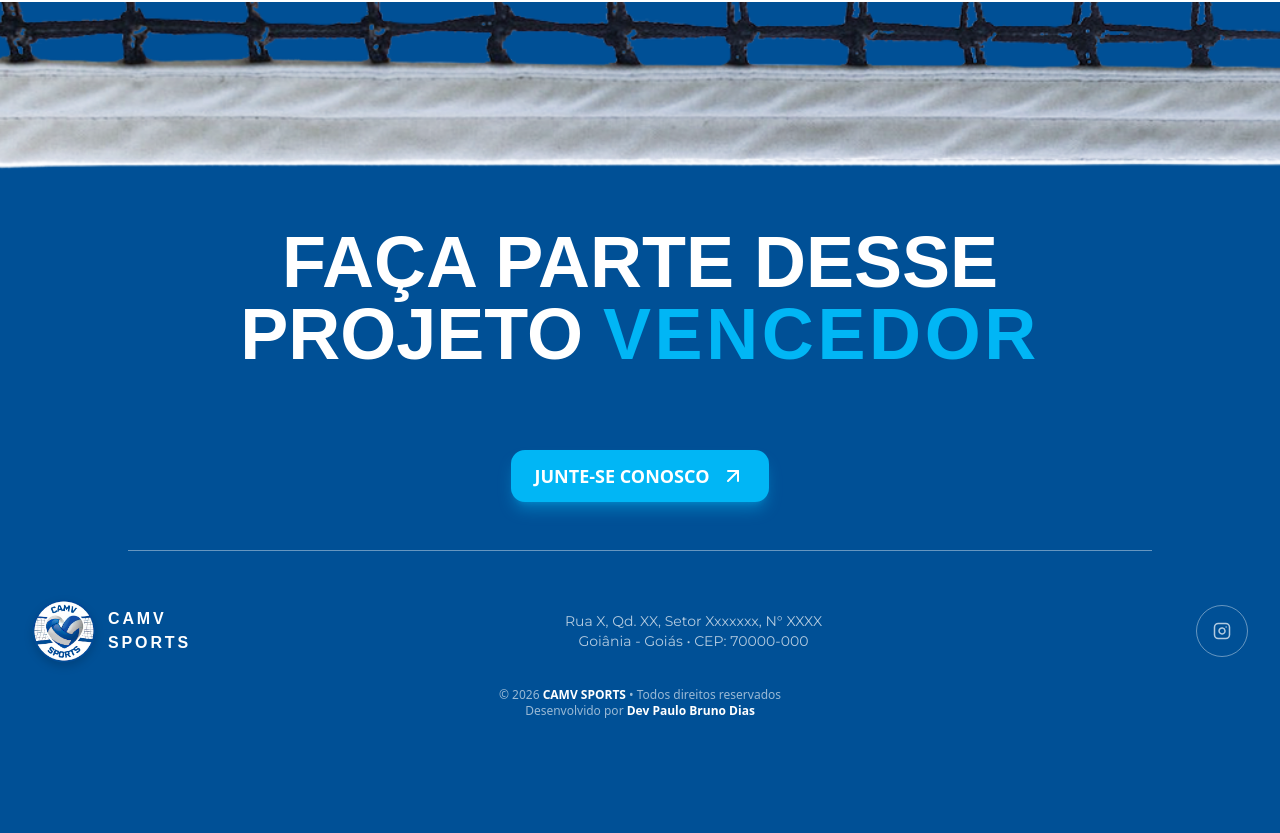
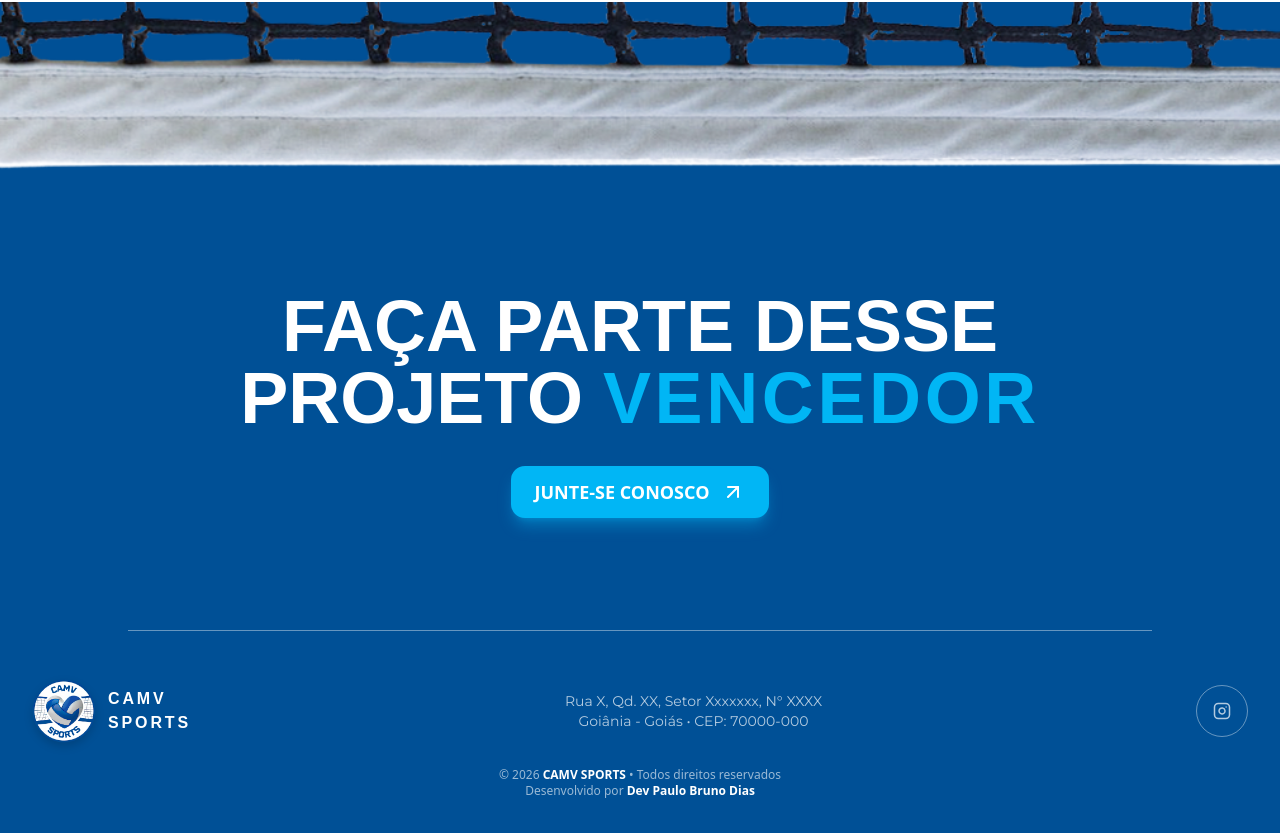
Before and after one commit to DevPBDias/camvsports-website, a Next.js app: page / in a window 1280 px wide. Shown: the part 9166-9999 px from the top of the page. Before the commit the page ends 9933 px from the top, so only its background shows below. Built offline with nearby package versions, Linux system fonts and the light colour scheme; a web font is replaced by a local one.

Commit message:
style: adjust footer element margins and spacing

```diff
--- a/src/components/layout/Footer.tsx
+++ b/src/components/layout/Footer.tsx
@@ -14,8 +14,8 @@ const Footer = () => {
   return (
     <footer className="w-full flex flex-col items-center justify-center pb-12">
       <VolleyNet />
-      <div className="flex flex-col gap-7 md:gap-10 lg:gap-14 xl:gap-20 w-full text-center max-w-4xl text-4xl sm:text-5xl lg:text-6xl xl:text-7xl mt-12">
-        <p className="uppercase font-heading font-bold">
+      <div className="flex flex-col gap-7 md:gap-10 md:px-4 lg:gap-10 xl:gap-8 w-full text-center max-w-4xl text-4xl sm:text-5xl lg:text-6xl xl:text-7xl mt-28">
+        <p className="uppercase font-heading font-bold flex flex-wrap md:block items-center justify-center px-10 md:px-2">
           Faça parte desse projeto{" "}
           <span className="text-accent text-4xl sm:text-5xl lg:text-6xl xl:text-7xl font-heading tracking-wider">
             vencedor
@@ -41,7 +41,7 @@ const Footer = () => {
         </motion.div>
       </div>
 
-      <div className="h-px w-4/5 max-w-7xl px-4 bg-white/40 my-12" />
+      <div className="h-px w-4/5 max-w-7xl px-4 bg-white/40 mt-28 mb-12" />
 
       <div className="w-full max-w-7xl px-4 lg:px-8 flex flex-col lg:flex-row items-center gap-8 lg:justify-between">
         <div className="flex items-center gap-3">
```
